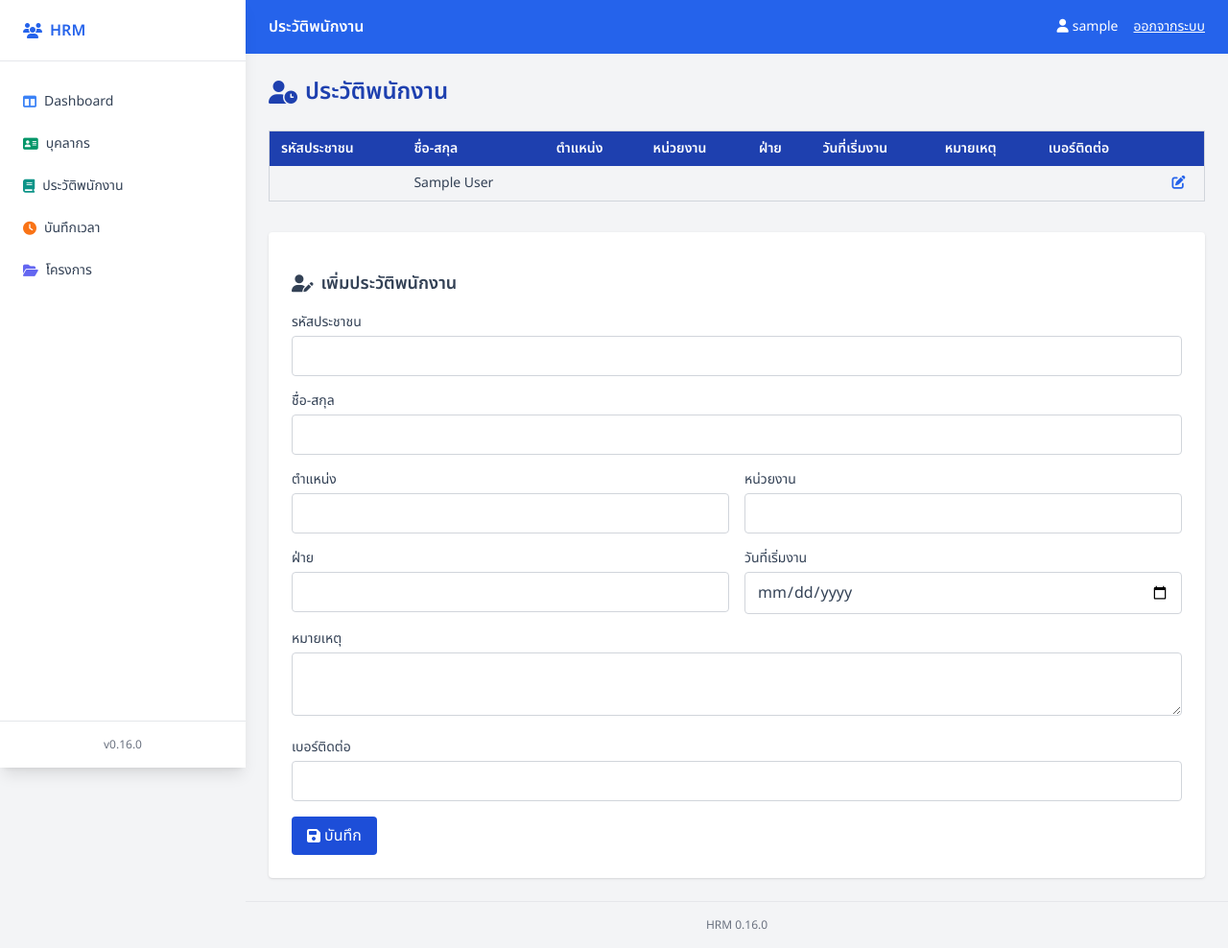
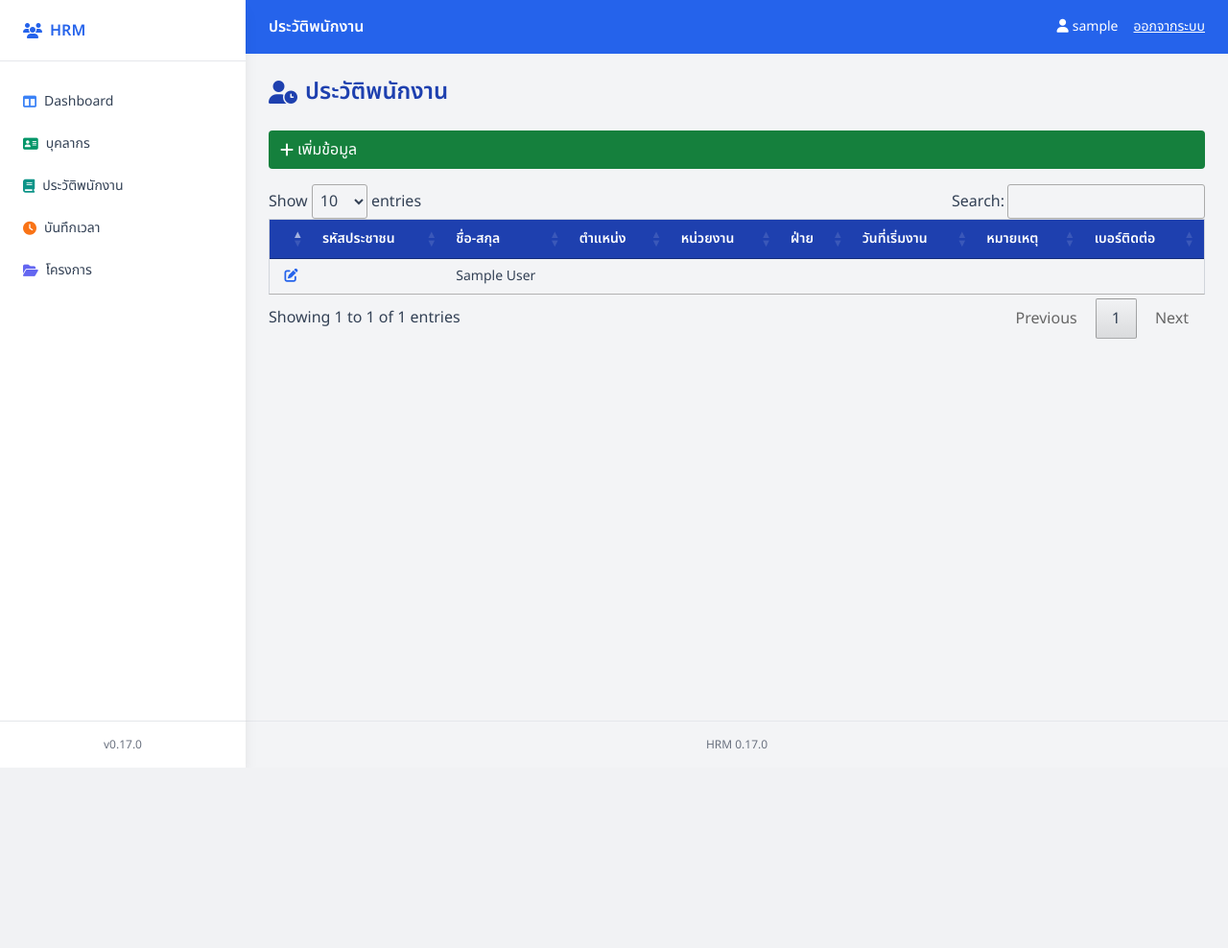
Before and after one commit to theeraphol/hrm, a Flask app: page /hrm/history in a window 1280 px wide. Shown: the whole page at 96% size. After the commit the page ends 800 px from the top, so only its background shows below. Run offline with Flask 2, Linux system fonts and the light colour scheme; the visitor is signed in with stand-in values (Sample User, id 1); some libraries are stand-ins or nearby versions.

Commit message:
เพิ่ม DataTables และปรับโมดัลแก้ไขประวัติพนักงาน

```diff
--- a/app.py
+++ b/app.py
@@ -171,6 +171,7 @@ def history():
 
     message = ''
     edit_record = None
+    open_modal = False
     conn = get_connection()
     try:
         if request.method == 'POST':
@@ -207,6 +208,9 @@ def history():
             with conn.cursor() as cur:
                 cur.execute('SELECT * FROM employee_histories WHERE id=%s', (edit_id,))
                 edit_record = cur.fetchone()
+            open_modal = True
+        elif request.args.get('add'):
+            open_modal = True
 
         with conn.cursor() as cur:
             cur.execute('SELECT * FROM employee_histories ORDER BY id')
@@ -218,6 +222,7 @@ def history():
         history_list=rows,
         edit_record=edit_record,
         message=message,
+        open_modal=open_modal,
         title='ประวัติพนักงาน'
     )
 
--- a/config.py
+++ b/config.py
@@ -3,7 +3,7 @@ import os
 class Config:
     """การตั้งค่าสำหรับแอปพลิเคชัน"""
 
-    VERSION = "0.16.0"
+    VERSION = "0.17.0"
 
     # คีย์ลับสำหรับ Flask ต้องกำหนดผ่านตัวแปรสภาพแวดล้อมเท่านั้น
     SECRET_KEY = os.environ.get("BST-bangsithong-app-SECRET_KEY-024467684")
--- a/templates/base.html
+++ b/templates/base.html
@@ -8,6 +8,9 @@
   <link rel="preconnect" href="https://fonts.gstatic.com" crossorigin>
   <link href="https://fonts.googleapis.com/css2?family=Noto+Sans+Thai:wght@400;600&display=swap" rel="stylesheet">
   <link rel="stylesheet" href="https://cdnjs.cloudflare.com/ajax/libs/font-awesome/6.7.2/css/all.min.css"/>
+  <script src="https://code.jquery.com/jquery-3.7.1.min.js"></script>
+  <link rel="stylesheet" href="https://cdn.datatables.net/1.13.6/css/jquery.dataTables.min.css"/>
+  <script src="https://cdn.datatables.net/1.13.6/js/jquery.dataTables.min.js"></script>
   <style>
     body { font-family: 'Noto Sans Thai', sans-serif; }
   </style>
--- a/templates/history.html
+++ b/templates/history.html
@@ -1,9 +1,13 @@
 {% extends 'base.html' %}
 {% block body %}
 <h1 class="text-2xl font-bold text-blue-800 mb-6 flex items-center gap-2"><i class="fa-solid fa-user-clock"></i><span>ประวัติพนักงาน</span></h1>
-<table class="min-w-full bg-white border border-gray-300 text-sm">
+<div class="mb-4">
+  <a href="{{ url_for('hrm.history', add=1) }}" class="bg-green-700 text-white px-3 py-2 rounded hover:bg-green-800 flex items-center gap-1"><i class="fa-solid fa-plus"></i>เพิ่มข้อมูล</a>
+</div>
+<table id="historyTable" class="min-w-full bg-white border border-gray-300 text-sm">
   <thead class="bg-blue-800 text-white">
     <tr>
+      <th class="py-2 px-3 text-center"></th>
       <th class="py-2 px-3 text-left">รหัสประชาชน</th>
       <th class="py-2 px-3 text-left">ชื่อ-สกุล</th>
       <th class="py-2 px-3 text-left">ตำแหน่ง</th>
@@ -12,12 +16,14 @@
       <th class="py-2 px-3 text-left">วันที่เริ่มงาน</th>
       <th class="py-2 px-3 text-left">หมายเหตุ</th>
       <th class="py-2 px-3 text-left">เบอร์ติดต่อ</th>
-      <th class="py-2 px-3"></th>
     </tr>
   </thead>
   <tbody>
     {% for h in history_list %}
     <tr class="odd:bg-gray-100">
+      <td class="py-2 px-3 text-center">
+        <a href="{{ url_for('hrm.history', edit_id=h.id) }}" class="text-blue-600 hover:underline"><i class="fa-solid fa-pen-to-square"></i></a>
+      </td>
       <td class="py-2 px-3">{{ h.national_id }}</td>
       <td class="py-2 px-3">{{ h.full_name or '' }}</td>
       <td class="py-2 px-3">{{ h.position or '' }}</td>
@@ -26,9 +32,6 @@
       <td class="py-2 px-3">{{ h.start_date or '' }}</td>
       <td class="py-2 px-3">{{ h.note or '' }}</td>
       <td class="py-2 px-3">{{ h.phone or '' }}</td>
-      <td class="py-2 px-3 text-center">
-        <a href="{{ url_for('hrm.history', edit_id=h.id) }}" class="text-blue-600 hover:underline"><i class="fa-solid fa-pen-to-square"></i></a>
-      </td>
     </tr>
     {% else %}
     <tr><td colspan="9" class="py-3 px-3 text-center text-gray-600">ไม่พบข้อมูล</td></tr>
@@ -38,12 +41,15 @@
 {% if message %}
 <p class="mt-4 text-center text-green-700"><i class="fa-solid fa-circle-info mr-1"></i>{{ message }}</p>
 {% endif %}
-<form method="post" class="mt-8 bg-white p-6 rounded shadow space-y-4">
-  <input type="hidden" name="id" value="{{ edit_record.id if edit_record else '' }}" />
-  <h2 class="text-lg font-semibold mb-4 flex items-center gap-2">
-    <i class="fa-solid fa-user-pen"></i>
-    {% if edit_record %}แก้ไขข้อมูล{% else %}เพิ่มประวัติพนักงาน{% endif %}
-  </h2>
+
+<div id="editModal" class="fixed inset-0 bg-black/30 hidden justify-start items-start overflow-auto">
+  <div id="modalBox" class="bg-white p-6 rounded shadow-lg w-full max-w-xl mx-auto mt-10 transform transition-all duration-300 -translate-y-10 opacity-0">
+  <form method="post" class="space-y-4">
+    <input type="hidden" name="id" value="{{ edit_record.id if edit_record else '' }}" />
+    <h2 class="text-lg font-semibold mb-4 flex items-center gap-2">
+      <i class="fa-solid fa-user-pen"></i>
+      {% if edit_record %}แก้ไขข้อมูล{% else %}เพิ่มประวัติพนักงาน{% endif %}
+    </h2>
   <div>
     <label class="block text-sm mb-1">รหัสประชาชน</label>
     <input type="text" name="national_id" value="{{ edit_record.national_id if edit_record else '' }}" class="border border-gray-300 rounded px-3 py-2 w-full" required>
@@ -85,6 +91,31 @@
     {% if edit_record %}
     <a href="{{ url_for('hrm.history') }}" class="px-4 py-2 rounded border border-gray-300 text-gray-600 hover:bg-gray-50">ยกเลิก</a>
     {% endif %}
+    <button type="button" onclick="closeModal()" class="ml-auto px-4 py-2 text-gray-500 hover:underline">ปิด</button>
   </div>
 </form>
+  </div>
+</div>
+
+<script>
+function openModal(){
+  const m=document.getElementById('editModal');
+  const box=document.getElementById('modalBox');
+  m.classList.remove('hidden');
+  setTimeout(()=>{box.classList.remove('-translate-y-10','opacity-0');},10);
+}
+function closeModal(){
+  const m=document.getElementById('editModal');
+  const box=document.getElementById('modalBox');
+  box.classList.add('-translate-y-10','opacity-0');
+  setTimeout(()=>{m.classList.add('hidden');},300);
+}
+{% if open_modal %}window.addEventListener('load',openModal);{% endif %}
+$(document).ready(function(){
+  $('#historyTable').DataTable({
+    language:{url:'//cdn.datatables.net/plug-ins/1.13.6/i18n/th.json'}
+  });
+});
+</script>
+
 {% endblock %}
```
Also changed, not shown: README.md.
